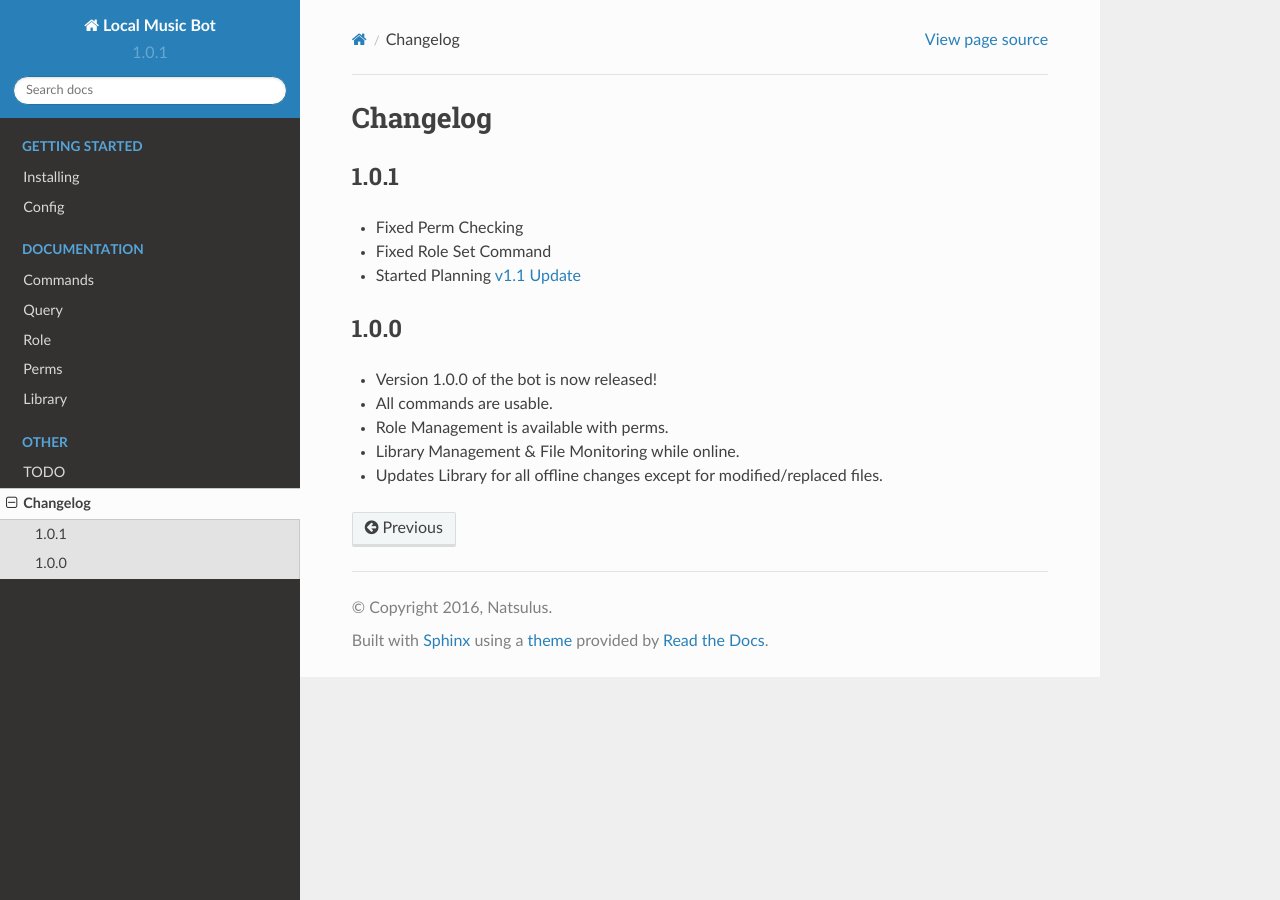
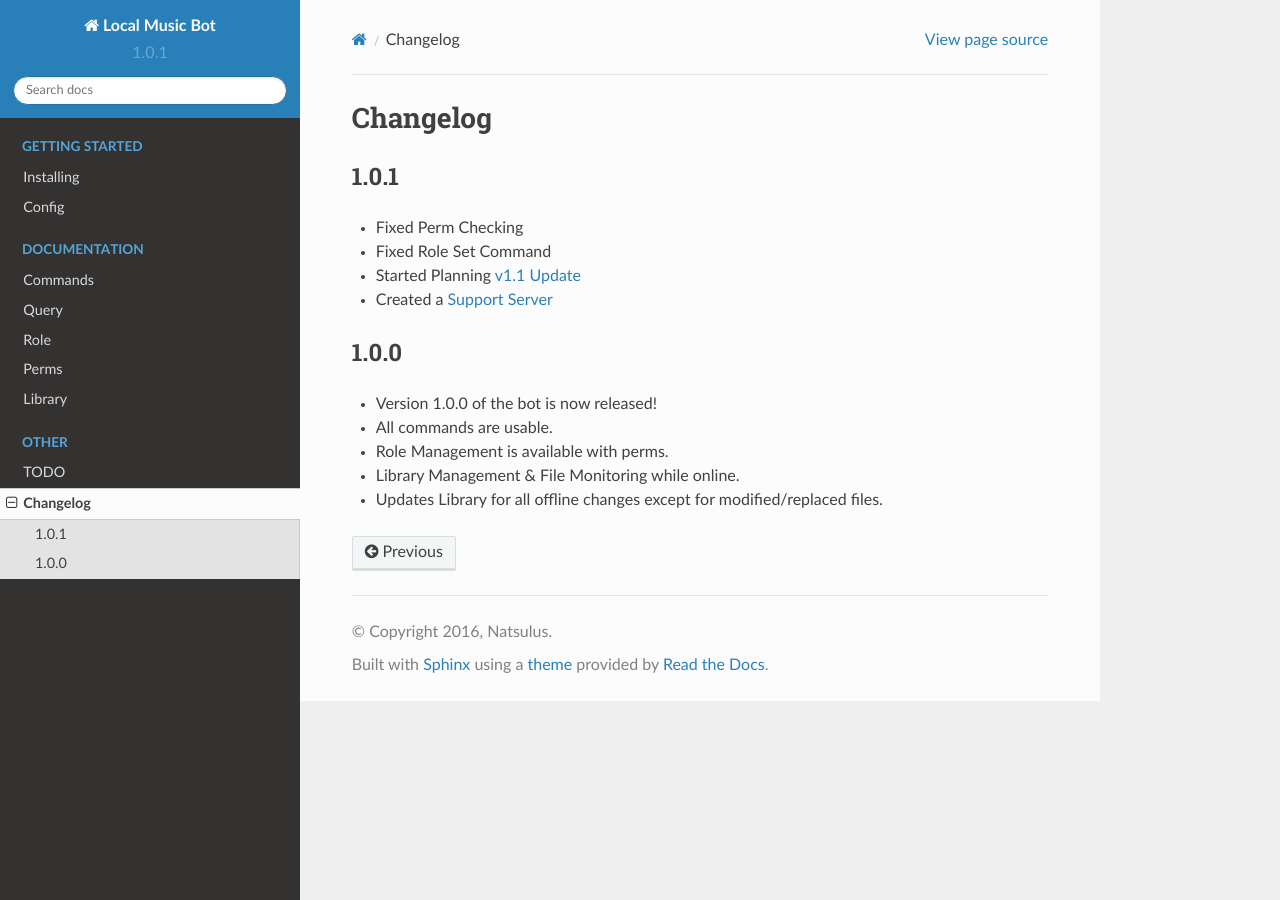
Before and after one commit to Natsulus/Local-Music-Bot, a Sphinx documentation site: the page built from docs/changelog.rst, in a window 1280 px wide. Built offline with Sphinx 7.4.7 and the Read the Docs theme 2.0.0, drawn with Linux system fonts in a browser that asks for light colours.

Commit message:
Support Server Link

```diff
--- a/docs/changelog.rst
+++ b/docs/changelog.rst
@@ -7,6 +7,7 @@ Changelog
 - Fixed Perm Checking
 - Fixed Role Set Command
 - Started Planning `v1.1 Update <https://github.com/Natsulus/Local-Music-Bot/issues/1>`_
+- Created a `Support Server <https://discord.gg/0101r4YHGd4Yy5u8C>`_
 
 1.0.0
 -----
```
